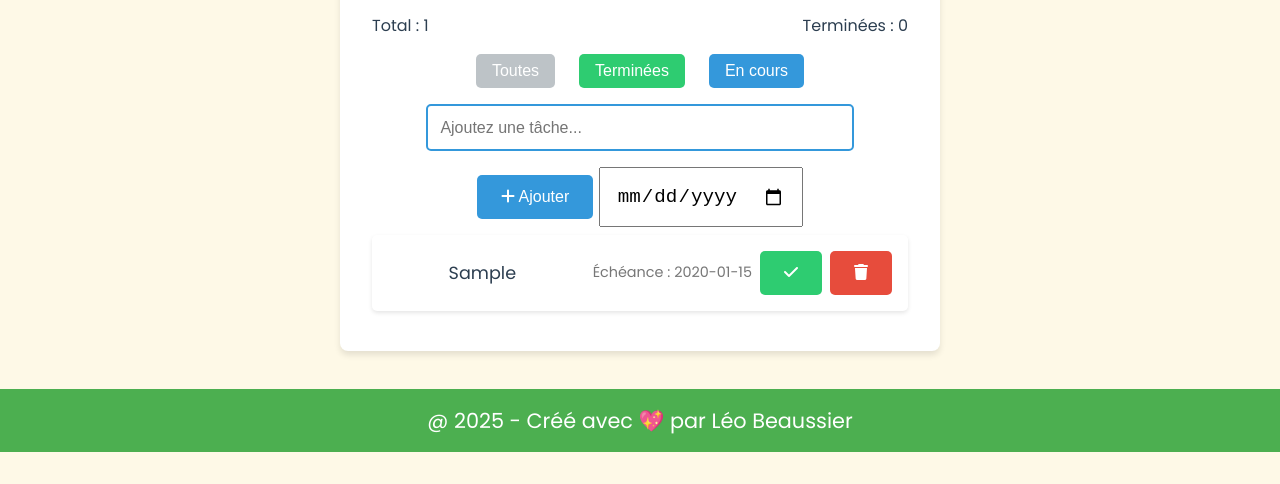
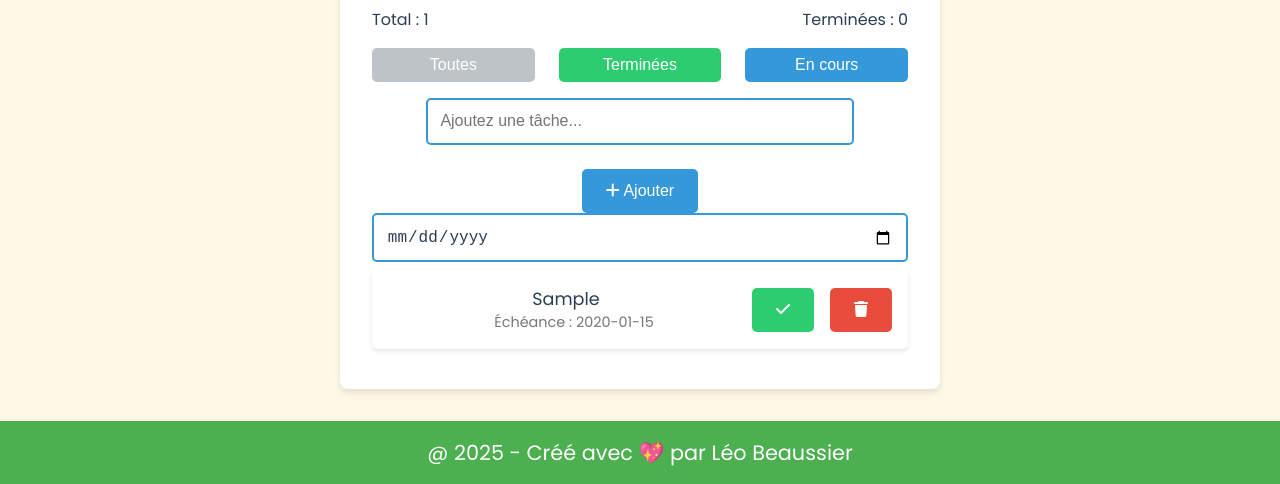
Before and after one commit to LeRoiLeo2406/todo-list, a plain HTML site: page index.html in a window 1280 px wide. Both pictures are taken after typing "Sample", "2020-01-15" into the empty fields and a click on the button "Ajouter". Shown: the part 348-832 px from the top of the page. Before the commit the page ends 800 px from the top, so only its background shows below. Drawn offline with Linux system fonts and the light colour scheme.

Commit message:
Description des modifications

```diff
--- a/CSS/style.css
+++ b/CSS/style.css
@@ -121,6 +121,9 @@
     opacity: 0;
     transform: translateY(-10px);
     animation: fadeIn 0.5s forwards;
+    background-color: var(--neutral-color);
+    color: var(--text-dark);
+
   }
 
   /* Définition de l'animation */
@@ -281,6 +284,10 @@
     cursor: pointer;
     color: var(--btn-text);
     transition: background-color 0.3s ease, transform 0.2s ease;
+    width: calc(100% / 3 - 0.5rem); /* Largeur fixe pour chaque bouton */
+    white-space: nowrap; /* Empêche le retour à la ligne */
+    text-overflow: ellipsis; /* Coupe le texte si nécessaire */
+    overflow: hidden; /* Masque le texte débordant */
   }
 
   /* Bouton "Toutes" */
@@ -383,3 +390,50 @@ body.dark-mode {
   body.dark-mode #toggle-dark-mode {
     color: #f1c40f; /* Couleur jaune pour l'icône en mode sombre */
   }
+
+  body.dark-mode #task-list li {
+    background-color: #4d4d4d; /* Fond sombre */
+    color: #ecf0f1; /* Texte clair */
+  }
+
+  #task-date {
+    appearance: none; /* Supprime le style par défaut des navigateurs */
+    -webkit-appearance: none; /* Spécifique pour Safari */
+    border: 2px solid var(--btn-bg);
+    border-radius: 5px;
+    padding: 0.8rem;
+    font-size: 1rem;
+    background-color: white;
+    color: var(--text-dark);
+    width: 100%; /* Pour s'assurer qu'il occupe toute la largeur disponible */
+  }
+
+  #task-date:focus {
+    outline: none;
+    border-color: var(--btn-hover); /* Couleur d'accentuation au focus */
+  }
+
+  #task-list li {
+    display: flex;
+    justify-content: space-between; /* Assure l'espacement entre le contenu et les boutons */
+    align-items: center;
+    padding: 1rem;
+    margin: 0.5rem 0;
+    background-color: var(--neutral-color);
+    border-radius: 5px;
+  }
+
+  .task-content {
+    display: flex;
+    flex-direction: column; /* Affiche le texte et la date sur deux lignes */
+    flex: 1; /* Occupe tout l'espace disponible à gauche */
+  }
+
+  .task-buttons {
+    display: flex;
+    gap: 0.5rem; /* Ajoute un espace entre les boutons */
+  }
+
+  .task-buttons button {
+    flex-shrink: 0; /* Empêche les boutons de se réduire */
+  }
--- a/js/main.js
+++ b/js/main.js
@@ -29,14 +29,22 @@ addTaskBtn.addEventListener("click", () => {
 function createTask(taskText, completed = false, dueDate = "") {
   const taskItem = document.createElement("li");
   taskItem.innerHTML = `
-    <span>${taskText}</span>
+    <div class="task-content">
+    <span class="task-text">${taskText}</span>
     ${dueDate ? `<small class="due-date">Échéance : ${dueDate}</small>` : ""}
+  </div>
+  <div class="task-buttons">
     <button class="complete-btn"><i class="fas fa-check"></i></button>
     <button class="delete-btn"><i class="fas fa-trash"></i></button>
-  `;
+  </div>
+`;
 
   if (completed) {
     taskItem.classList.add("completed");
+  }
+
+  if (document.body.classList.contains("dark-mode")) {
+    taskItem.classList.add("dark-mode");
   }
 
   taskItem.querySelector(".complete-btn").addEventListener("click", () => {
```
